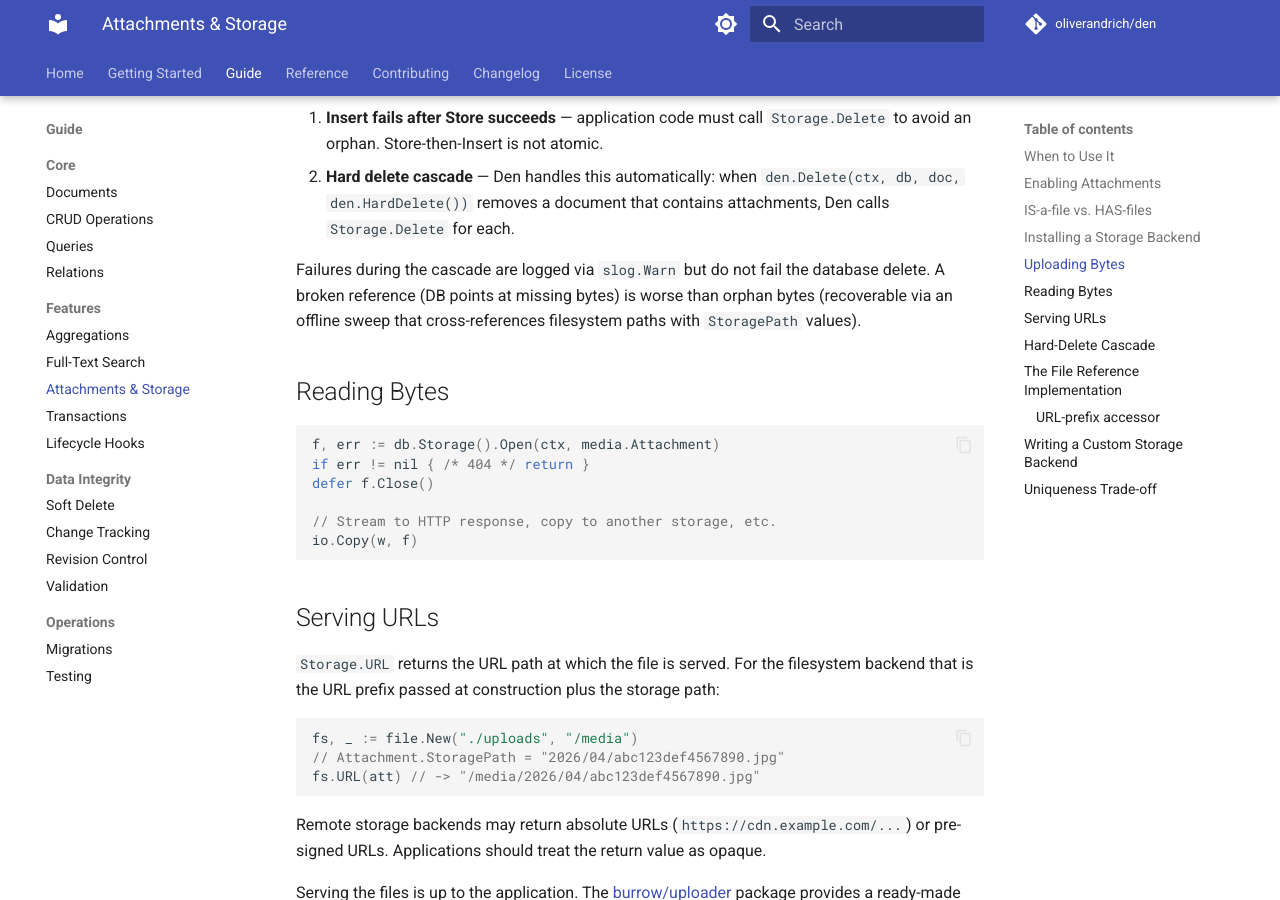
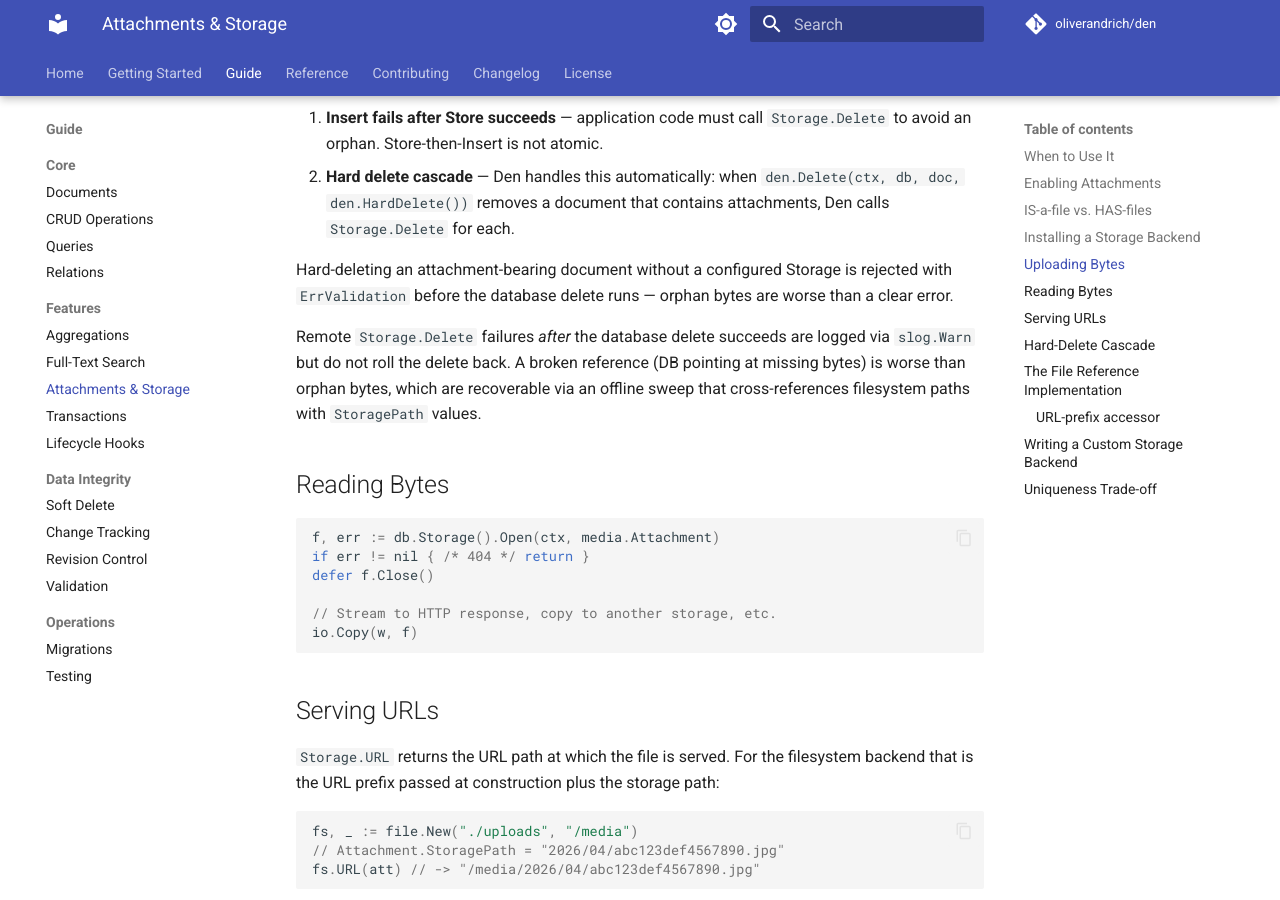
Before and after one commit to oliverandrich/den, an MkDocs documentation site: the page built from docs/guide/attachments.md, in a window 1280 px wide and 900 px high, scrolled down 3844 px. Built offline with MkDocs 1.6.1 and Material for MkDocs 9.7.7, drawn with Linux system fonts in a browser that asks for light colours; comment, search, counter and statistics services are not loaded.

Commit message:
docs: fix blocking inaccuracies uncovered by release audit
GroupBy is pushed down to SQL (not in-memory), the api.md signature
was single-field, relations.md chained Iter+WithFetchLinks the wrong
way, and the SoftDelete struct was missing the audit fields. Also
adds a cursor-pagination note to the FTS page and updates the
attachment-cascade copy for the new storage-required contract.

```diff
--- a/docs/guide/attachments.md
+++ b/docs/guide/attachments.md
@@ -194,10 +194,15 @@ Two cleanup situations to keep in mind:
    `den.Delete(ctx, db, doc, den.HardDelete())` removes a document that
    contains attachments, Den calls `Storage.Delete` for each.
 
-Failures during the cascade are logged via `slog.Warn` but do not fail
-the database delete. A broken reference (DB points at missing bytes) is
-worse than orphan bytes (recoverable via an offline sweep that
-cross-references filesystem paths with `StoragePath` values).
+Hard-deleting an attachment-bearing document without a configured
+Storage is rejected with `ErrValidation` before the database delete
+runs — orphan bytes are worse than a clear error.
+
+Remote `Storage.Delete` failures *after* the database delete succeeds
+are logged via `slog.Warn` but do not roll the delete back. A broken
+reference (DB pointing at missing bytes) is worse than orphan bytes,
+which are recoverable via an offline sweep that cross-references
+filesystem paths with `StoragePath` values.
 
 ## Reading Bytes
 
```
Also changed, not shown: docs/guide/aggregations.md (+2 -2 lines), docs/guide/documents.md (+3 -1 lines), docs/guide/full-text-search.md (+12 -0 lines), docs/guide/relations.md (+1 -1 lines), docs/reference/api.md (+1 -1 lines).
